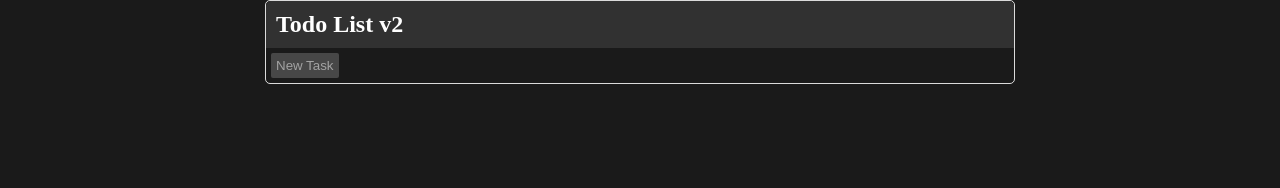
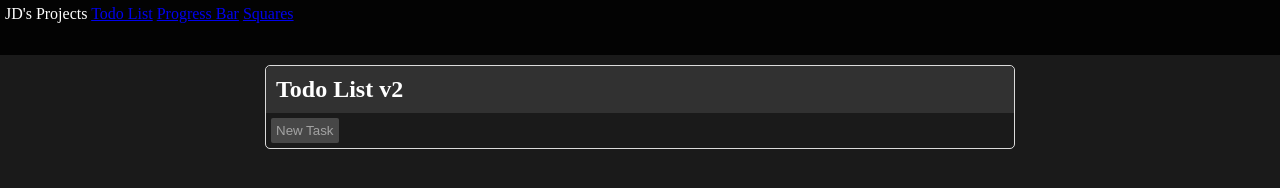
Before and after one commit to jefti558/todoList, a plain HTML site: page index.html in a window 1280 px wide. Drawn offline with nearby package versions, Linux system fonts and the light colour scheme.

Commit message:
early toolbar

```diff
--- a/index.html
+++ b/index.html
@@ -150,6 +150,13 @@
 
 
 <body>
+  <div class="navbar">
+    JD's Projects
+    <a href="index.html">Todo List</a>
+    <a href="progress.html">Progress Bar</a>
+    <a href="squares.html">Squares</a>
+  </div>
+
   <div id="overlay">
     <div class="taskDetails container">
       <h1 class="taskName">TASK HERE</h1>
--- a/styles.css
+++ b/styles.css
@@ -35,12 +35,22 @@ div {
 }
 
 .container {
-    position: relative;
     border: rgba(255, 255, 255, 0.842) solid 1px;
     margin: 10px;
     border-radius: 5px;
+    margin-top: 65px;
 }
 
+.navbar {
+    overflow: hidden;
+    background-color: rgba(0, 0, 0, 0.87);
+    padding: 5px;
+    width: 100%;
+    height: 55px;
+    position: fixed;
+    box-sizing: border-box;
+    top: 0px;
+}
 
 .EmptyBar {
     border-radius: 5px;
@@ -92,7 +102,8 @@ input[type="text"] {
     width: auto;
     max-width: 750px;
     min-width: 300px;
-    margin: 0 auto;
+    margin: 65px auto;
+
     box-sizing: border-box;
 }
 
```
Also changed, not shown: progress.html (+6 -0 lines), squares.html (+8 -0 lines).
